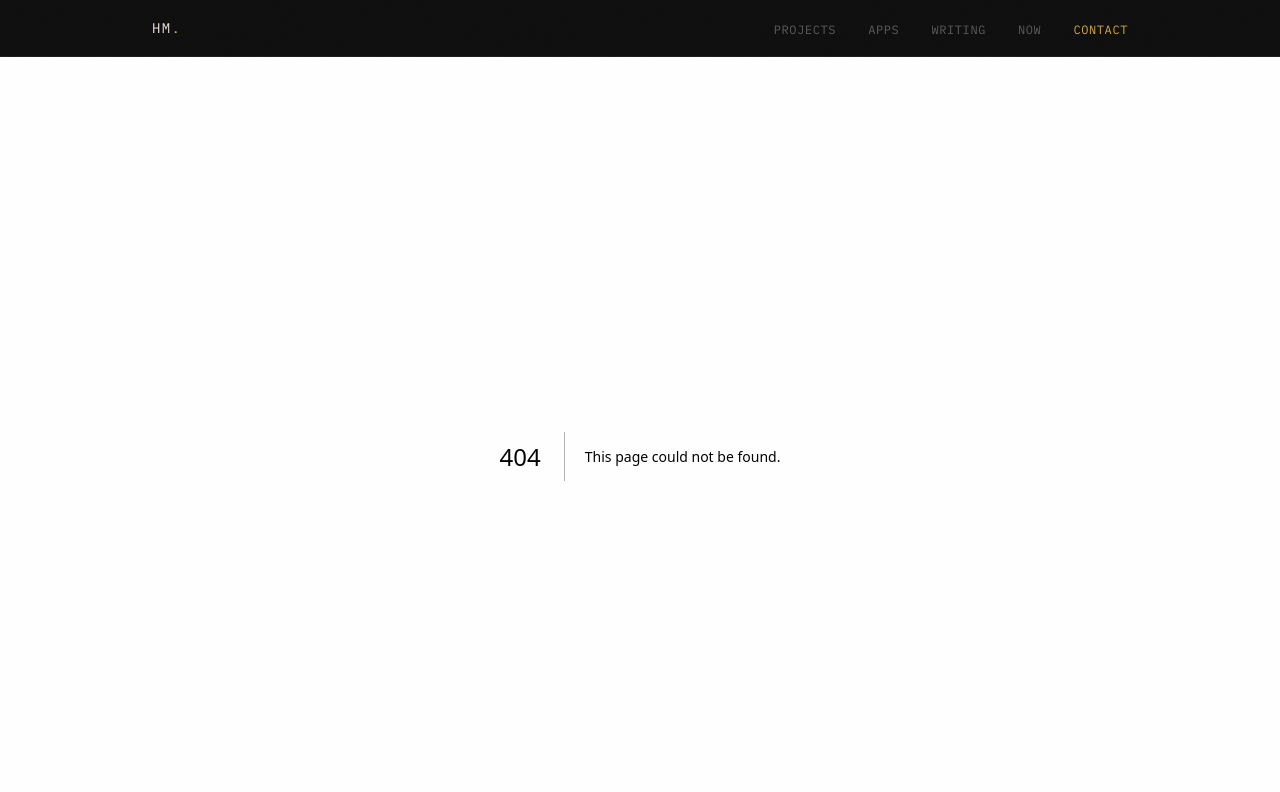
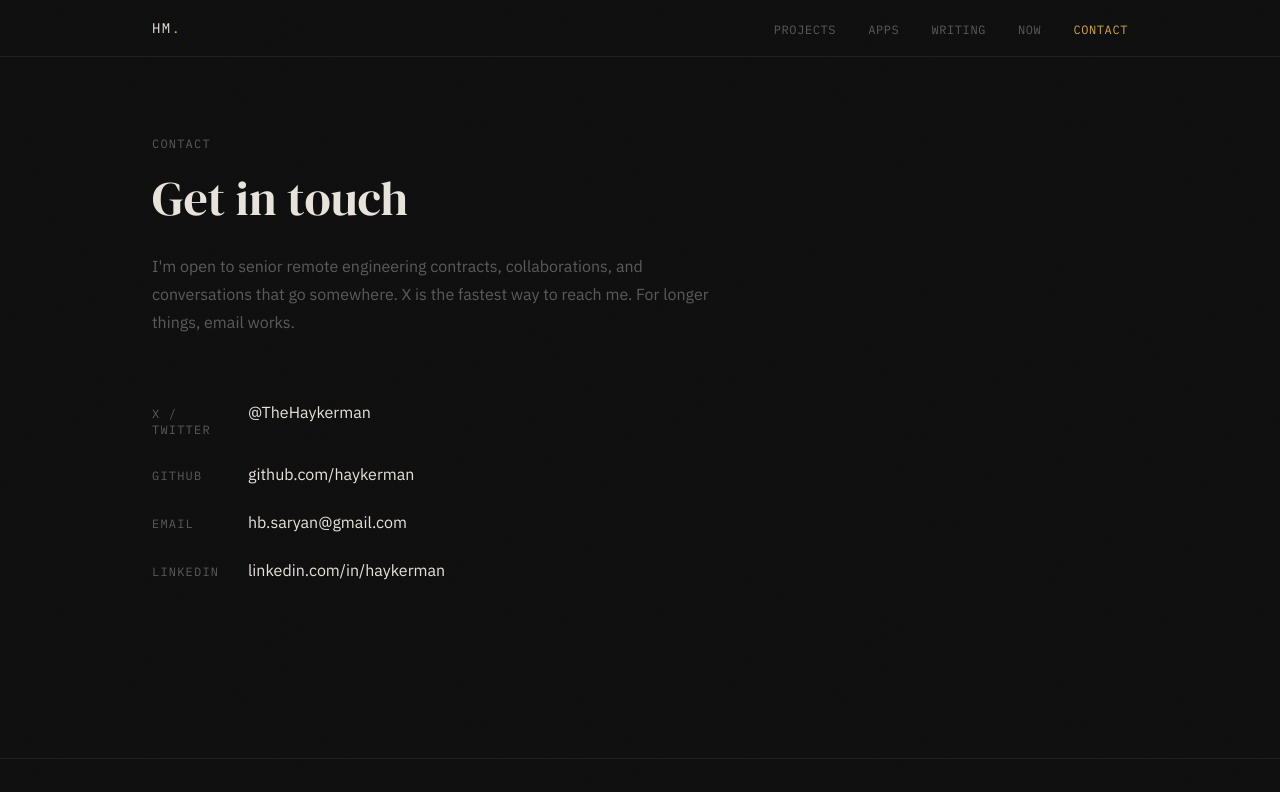
Before and after one commit to haykerman/haykerman.com, a Next.js app: page /contact in a window 1280 px wide. Before the commit this address had no page. Shown: the top 792 px of the page. Built offline with nearby package versions, Linux system fonts and the light colour scheme.

Commit message:
feat: contact page with direct social links

```diff
--- /dev/null
+++ b/src/app/contact/page.tsx
@@ -0,0 +1,89 @@
+import type { Metadata } from 'next';
+
+export const metadata: Metadata = {
+  title: 'Contact',
+  description: 'Get in touch with Hayk.',
+};
+
+const LINKS = [
+  {
+    label: 'x / twitter',
+    href: 'https://x.com/TheHaykerman',
+    display: '@TheHaykerman',
+    external: true,
+  },
+  {
+    label: 'github',
+    href: 'https://github.com/haykerman',
+    display: 'github.com/haykerman',
+    external: true,
+  },
+  {
+    label: 'email',
+    href: 'mailto:hb.saryan@gmail.com',
+    display: 'hb.saryan@gmail.com',
+    external: false,
+  },
+  {
+    label: 'linkedin',
+    href: 'https://linkedin.com/in/haykerman',
+    display: 'linkedin.com/in/haykerman',
+    external: true,
+  },
+];
+
+export default function ContactPage() {
+  return (
+    <div className="max-w-5xl mx-auto px-6 py-20">
+      <div className="max-w-xl">
+        <div className="mb-16">
+          <span
+            className="font-mono text-xs tracking-widest uppercase mb-4 block"
+            style={{ color: 'var(--color-muted)' }}
+          >
+            contact
+          </span>
+          <h1
+            className="leading-tight mb-6"
+            style={{
+              fontFamily: 'var(--font-display)',
+              fontSize: 'clamp(2rem, 4vw, 3rem)',
+              color: 'var(--color-text)',
+            }}
+          >
+            Get in touch
+          </h1>
+          <p style={{ color: 'var(--color-muted)', lineHeight: '1.75' }}>
+            I&apos;m open to senior remote engineering contracts, collaborations, and conversations
+            that go somewhere. X is the fastest way to reach me. For longer things, email works.
+          </p>
+        </div>
+
+        <ul className="flex flex-col gap-6" role="list">
+          {LINKS.map(({ label, href, display, external }) => (
+            <li key={label}>
+              <a
+                href={href}
+                target={external ? '_blank' : undefined}
+                rel={external ? 'noopener noreferrer' : undefined}
+                className="group flex items-baseline gap-4 transition-opacity hover:opacity-80"
+              >
+                <span
+                  className="font-mono text-xs tracking-widest uppercase w-20 shrink-0"
+                  style={{ color: 'var(--color-muted)' }}
+                >
+                  {label}
+                </span>
+                <span
+                  style={{ color: 'var(--color-text)' }}
+                >
+                  {display}
+                </span>
+              </a>
+            </li>
+          ))}
+        </ul>
+      </div>
+    </div>
+  );
+}
```
